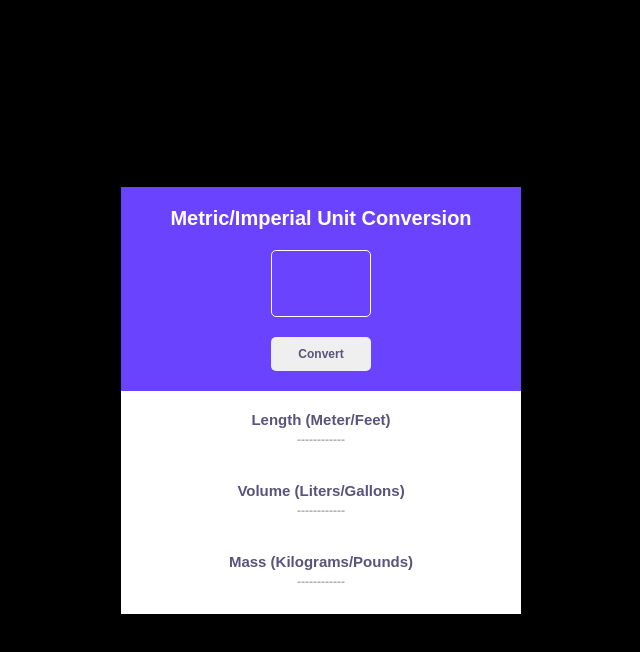
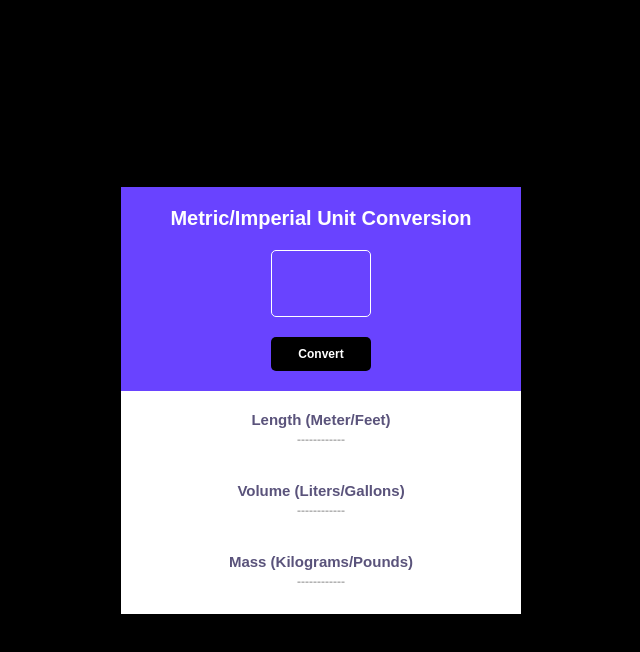
Before and after one commit to yigitkaan/Unit-Conversion, a plain HTML site: page Unit Conversation/index.html in a window 1280 px wide. In both pictures the pointer is over the button "Convert". Shown: the whole page, without its empty margins (319-959 px from the left). Drawn offline with Linux system fonts and the light colour scheme.

Commit message:
ayarlama yapıldı

```diff
--- a/Unit Conversation/index.js
+++ b/Unit Conversation/index.js
@@ -10,7 +10,6 @@ const meter = 3.281;
 const liter = 0.264;
 const kilogram = 2.204;
 
-//Click metodu ekle
 btnEl.addEventListener("click", function () {
   let value = Number(inputEl.value);
   let txt = ``;
--- a/Unit Conversation/style.css
+++ b/Unit Conversation/style.css
@@ -59,6 +59,16 @@ p {
   color: #5a537b;
 }
 
+.container.user-input button:hover {
+  background: #000;
+  color: #fff;
+  cursor: pointer;
+}
+
+.container.user-input button:active {
+  background: #5a537b;
+}
+
 .container.infos {
   gap: 30px;
   padding: 20px 0;
```
